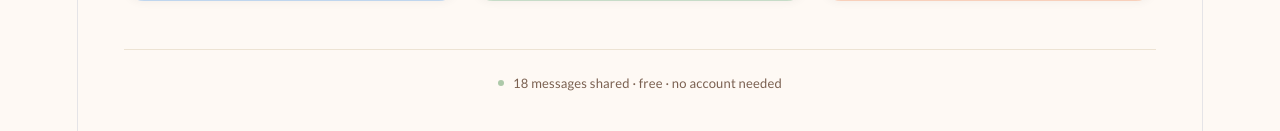
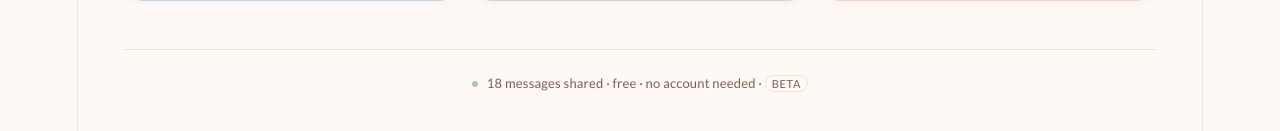
Before and after one commit to soak-ai/vitejs-vite-rvmejbwy, a React (Vite) app: page / in a window 1280 px wide. Shown: the part 791-922 px from the top of the page. Built offline with nearby package versions, Linux system fonts and the light colour scheme.

Commit message:
Update App.jsx

```diff
--- a/src/App.jsx
+++ b/src/App.jsx
@@ -908,7 +908,7 @@ export default function Heartfelt() {
             <button onClick={goHome} className="nav-item-press" style={{ display:"flex", alignItems:"center", gap:7, background:"none", border:"none", cursor:"pointer", padding:0, transition:"opacity .15s" }} onMouseOver={e=>e.currentTarget.style.opacity=".8"} onMouseOut={e=>e.currentTarget.style.opacity="1"}>
               <div style={{ width:40, height:40, borderRadius:11, background:"var(--ink)", display:"flex", alignItems:"center", justifyContent:"center", color:"#fff", fontSize:20, fontWeight:700, lineHeight:1 }}>◇</div>
               <span style={{ fontSize:17, fontFamily:"'Lora',serif", fontStyle:"italic", fontWeight:600, color:"var(--ink)" }}>heartfelt</span>
-              <span style={{ fontSize:10, color:"var(--ink-3)", border:"1px solid var(--sand-200)", borderRadius:999, padding:"2px 7px", letterSpacing:".06em", fontFamily:"'Lato', sans-serif" }}>BETA</span>
+<span className="nav-logo-beta" style={{ fontSize:10, color:"var(--ink-3)", border:"1px solid var(--sand-200)", borderRadius:999, padding:"2px 7px", letterSpacing:".06em", fontFamily:"'Lato', sans-serif" }}>BETA</span>
             </button>
           </div>
 
@@ -965,7 +965,7 @@ export default function Heartfelt() {
               <div style={{ marginTop:48, paddingTop:20, borderTop:"1px solid var(--sand-200)", display:"flex", alignItems:"center", justifyContent:"center", gap:9 }}>
                 <span style={{ width:6, height:6, borderRadius:"50%", background:"#2e7d32", display:"inline-block", animation:"blinkDot 2.4s ease-in-out infinite" }}/>
                 <span style={{ fontSize:13, color:"var(--ink-3)" }}>
-                  {totalMessages} messages shared · free · no account needed
+{totalMessages} messages shared · free · no account needed · <span style={{ fontSize:11, color:"var(--ink-3)", border:"1px solid var(--sand-200)", borderRadius:999, padding:"1px 6px", letterSpacing:".06em" }}>BETA</span>
                 </span>
               </div>
             </div>
```
